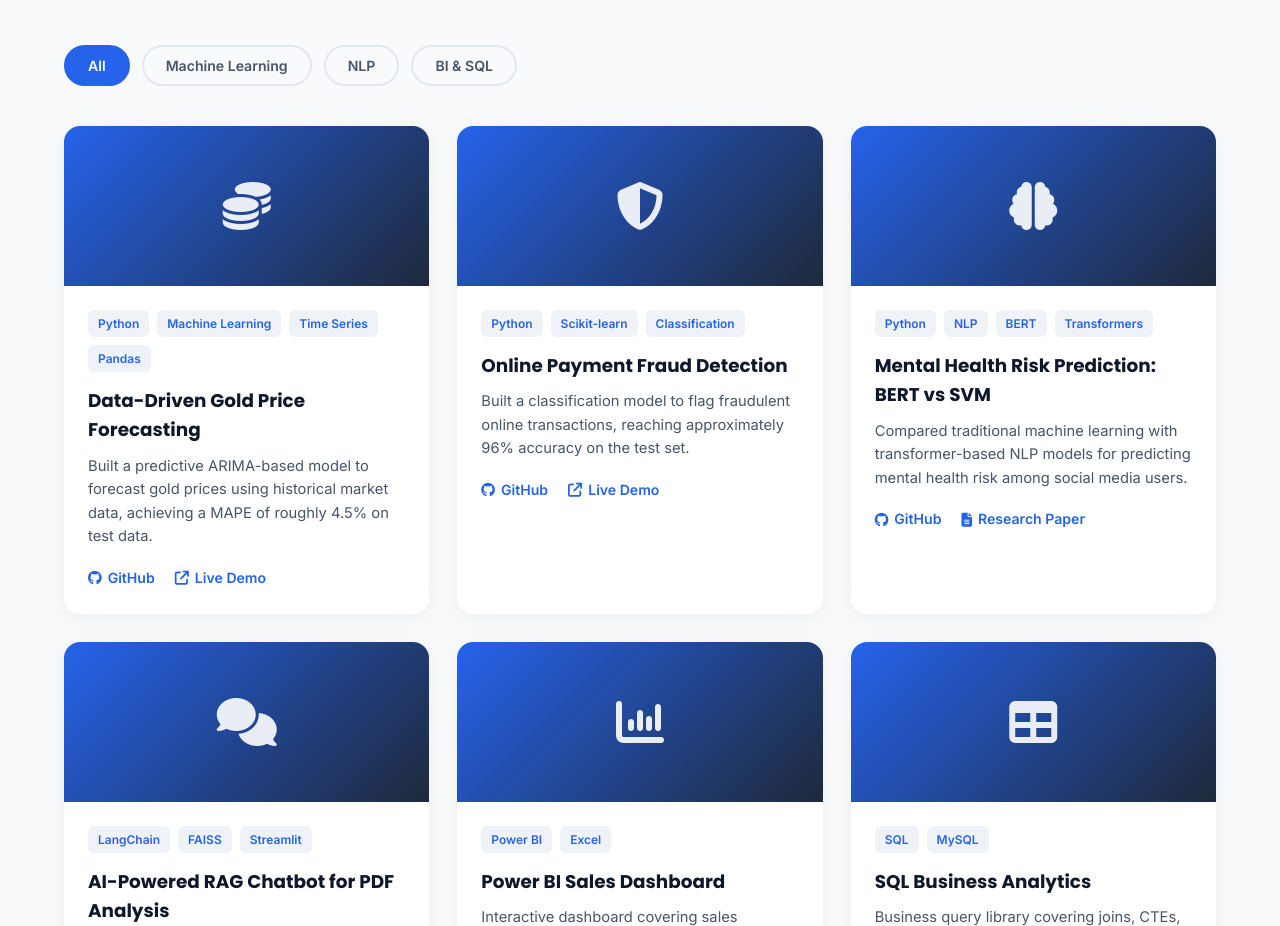
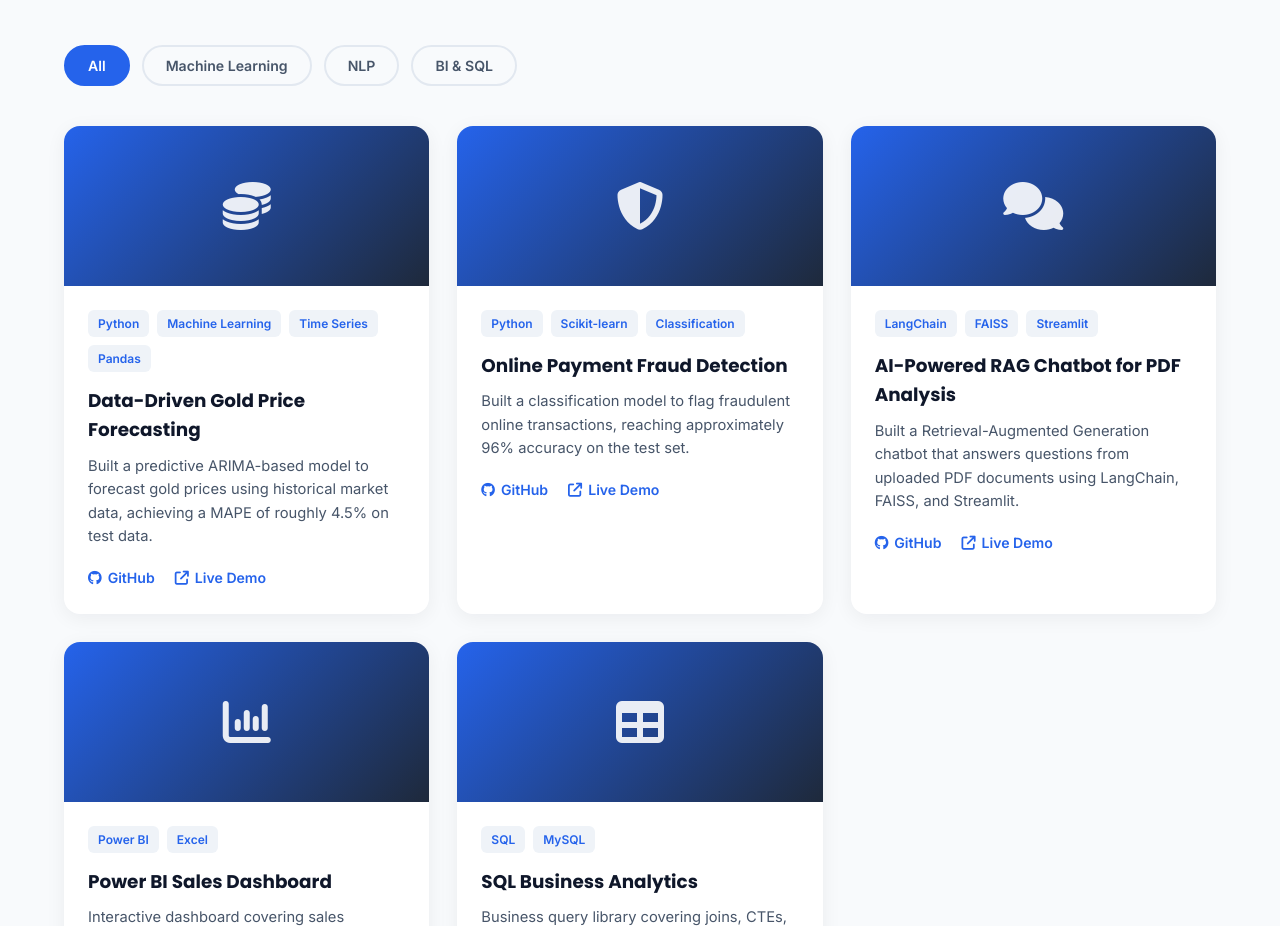
Before and after one commit to siddharthanl182004/siddharthan-portfolio.github.io, a plain HTML site: page index.html in a window 1280 px wide. Shown: the part 2684-3610 px from the top of the page. Drawn offline with nearby package versions, Linux system fonts and the light colour scheme.

Commit message:
Remove mental health project card from index.html
Removed a project card related to mental health risk prediction using BERT and SVM.

```diff
--- a/index.html
+++ b/index.html
@@ -238,20 +238,6 @@
         </div>
       </div>
 
-      <div class="project-card" data-category="nlp" data-aos="fade-up" data-aos-delay="100">
-        <div class="project-image"><i class="fa-solid fa-brain"></i></div>
-        <div class="project-body">
-          <div class="project-tags">
-            <span>Python</span><span>NLP</span><span>BERT</span><span>Transformers</span>
-          </div>
-          <h3>Mental Health Risk Prediction: BERT vs SVM</h3>
-          <p>Compared traditional machine learning with transformer-based NLP models for predicting mental health risk among social media users.</p>
-          <div class="project-links">
-            <a href="#" target="_blank"><i class="fa-brands fa-github"></i> GitHub</a>
-            <a href="#" target="_blank"><i class="fa-solid fa-file-lines"></i> Research Paper</a>
-          </div>
-        </div>
-      </div>
 
       <div class="project-card" data-category="nlp" data-aos="fade-up">
         <div class="project-image"><i class="fa-solid fa-comments"></i></div>
```
